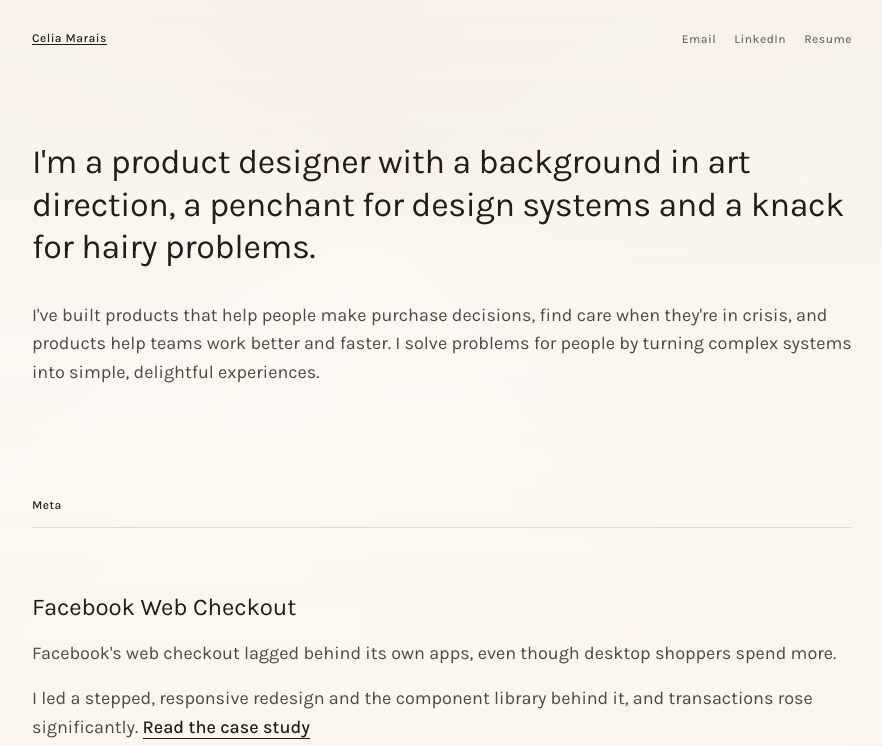
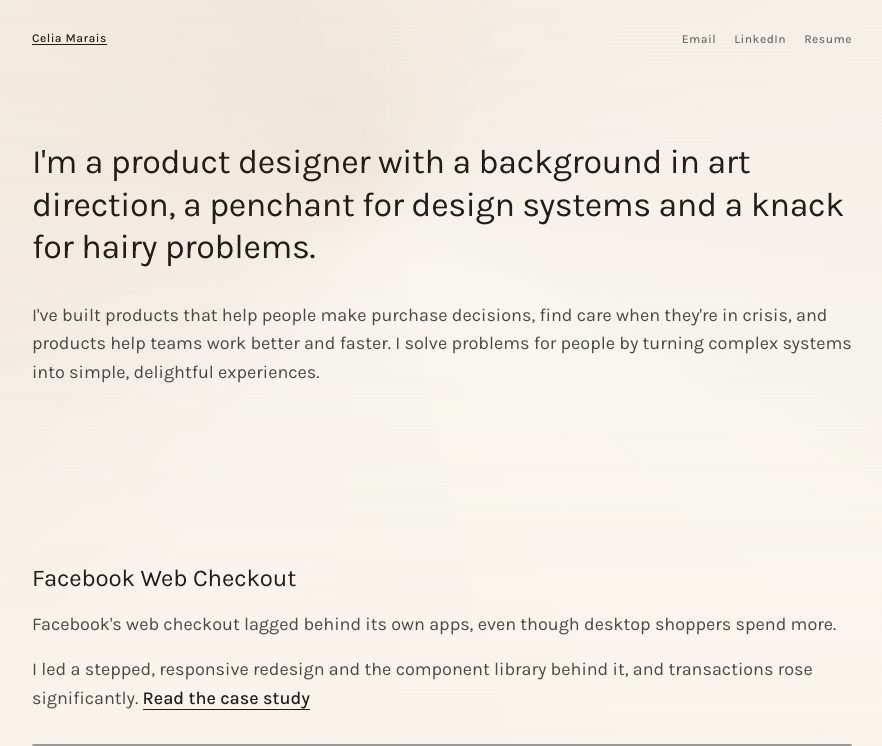
Before and after one commit to celiamarais/portfolio, a plain HTML site: page index.html in a window 1280 px wide. Shown: the top 746 px of the page, without its empty margins (198-1080 px from the left). Drawn offline with nearby package versions, Linux system fonts and the light colour scheme.

Commit message:
Stronger background colour fade; remove company labels from the home page
Co-Authored-By: Claude Opus 5.5 <noreply@anthropic.com>
Claude-Session: https://claude.ai/code/session_0195aSm2gAS1eVTkpmw1kGnH

```diff
--- a/index.html
+++ b/index.html
@@ -24,11 +24,11 @@
 </helmet>
 
 <div onMouseMove="{{ spawnBurst }}" onClick="{{ toggleBurst }}" style="font-family:var(--font-sans);background:var(--paper);color:var(--ink);position:relative;min-height:100vh">
-  <div ref="{{ bgRef }}" style="position:fixed;inset:-25%;z-index:0;pointer-events:none;filter:blur(28px);opacity:0.6">
-    <div class="cm-bg" style="animation-delay:0s;background:conic-gradient(from 210deg at 47% 34%, #fdf8f0 0deg, #fdf0e8 55deg, #f6d9cd 120deg, #f3ded6 200deg, #faf3e7 275deg, #fdf8f0 360deg)"></div>
-    <div class="cm-bg" style="animation-delay:-30s;background:conic-gradient(from 210deg at 47% 34%, #f7f6ef 0deg, #eef0e4 55deg, #dfe6d6 120deg, #e6ebdf 200deg, #f5f3e8 275deg, #f7f6ef 360deg)"></div>
-    <div class="cm-bg" style="animation-delay:-60s;background:conic-gradient(from 210deg at 47% 34%, #f8f5f6 0deg, #f1ebf1 55deg, #e5dbe6 120deg, #ebe3ec 200deg, #f7f3f2 275deg, #f8f5f6 360deg)"></div>
-    <div class="cm-bg" style="animation-delay:-90s;background:conic-gradient(from 210deg at 47% 34%, #fbf5ec 0deg, #f8e9d8 55deg, #f0d9c2 120deg, #f4e2d0 200deg, #faf2e6 275deg, #fbf5ec 360deg)"></div>
+  <div ref="{{ bgRef }}" style="position:fixed;inset:-25%;z-index:0;pointer-events:none;filter:blur(28px);opacity:0.8">
+    <div class="cm-bg" style="animation-delay:0s;background:conic-gradient(from 210deg at 47% 34%, #fbeee6 0deg, #f6d9cd 55deg, #efc4b1 120deg, #f3ded6 200deg, #fbf3ea 275deg, #fbeee6 360deg)"></div>
+    <div class="cm-bg" style="animation-delay:-30s;background:conic-gradient(from 210deg at 47% 34%, #eef2e6 0deg, #dce6d2 55deg, #c9d9c0 120deg, #dfe8d8 200deg, #f1f4ea 275deg, #eef2e6 360deg)"></div>
+    <div class="cm-bg" style="animation-delay:-60s;background:conic-gradient(from 210deg at 47% 34%, #f2edf5 0deg, #e2d7ea 55deg, #d3c4e0 120deg, #e6dcee 200deg, #f5f1f7 275deg, #f2edf5 360deg)"></div>
+    <div class="cm-bg" style="animation-delay:-90s;background:conic-gradient(from 210deg at 47% 34%, #fdf0e2 0deg, #f8dcc0 55deg, #f2c9a2 120deg, #f6dcc4 200deg, #fcf1e4 275deg, #fdf0e2 360deg)"></div>
   </div>
   <div style="position:fixed;inset:0;z-index:0;pointer-events:none;background:linear-gradient(180deg, rgba(250,243,231,0.42) 0%, rgba(250,243,231,0.06) 45%, rgba(250,243,231,0.55) 100%)"></div>
   <div ref="{{ burstRef }}" style="position:fixed;inset:0;z-index:0;pointer-events:none;overflow:hidden"></div>
@@ -52,7 +52,6 @@
 
     <sc-for list="{{ groups }}" as="g" hint-placeholder-count="3">
       <section style="margin-top:var(--space-112)">
-        <div class="cm-group-label">{{ g.brandLabel }}</div>
         <sc-for list="{{ g.projects }}" as="p" hint-placeholder-count="3">
           <article ref="{{ collectRef }}" style="padding-top:64px;opacity:0;transform:translateY(28px);transition:opacity 0.9s cubic-bezier(0.16,1,0.3,1), transform 0.9s cubic-bezier(0.16,1,0.3,1)">
             <h3 class="cm-story" style="font:400 24px/1.3 var(--font-sans);letter-spacing:-0.005em;margin-bottom:var(--space-16)">{{ p.name }}</h3>
```
